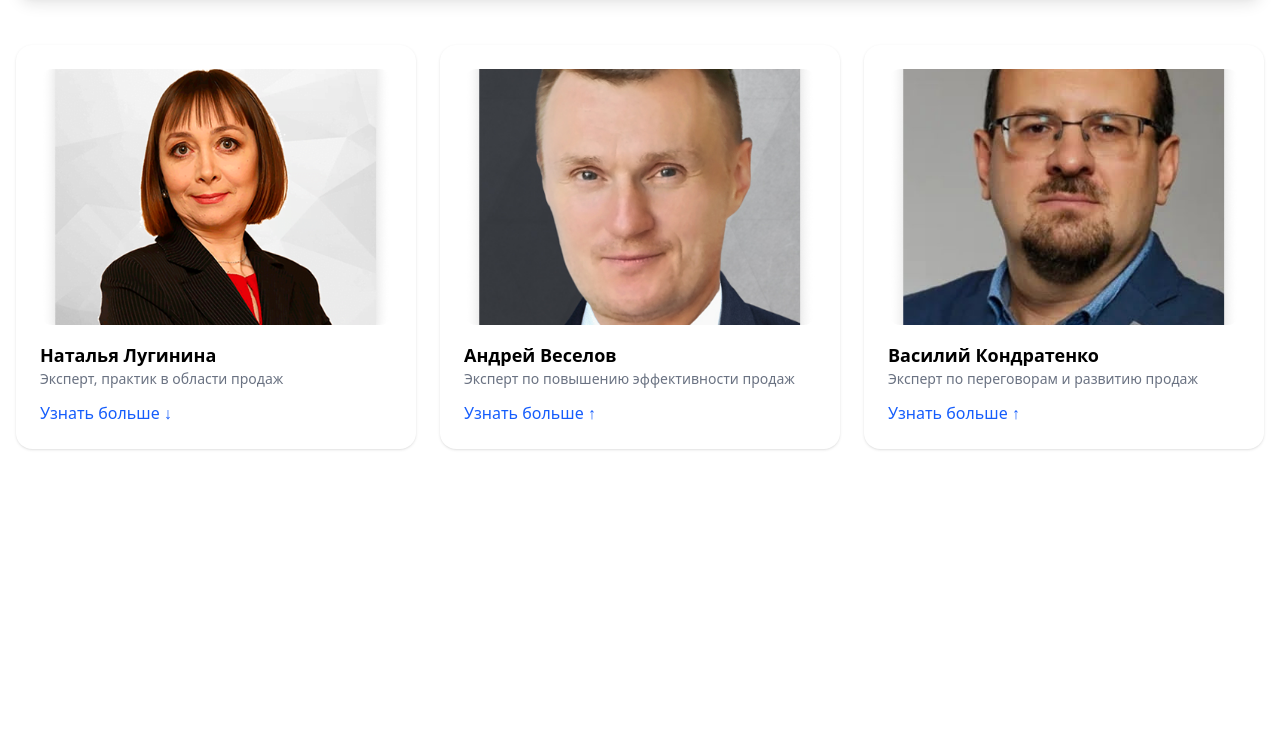
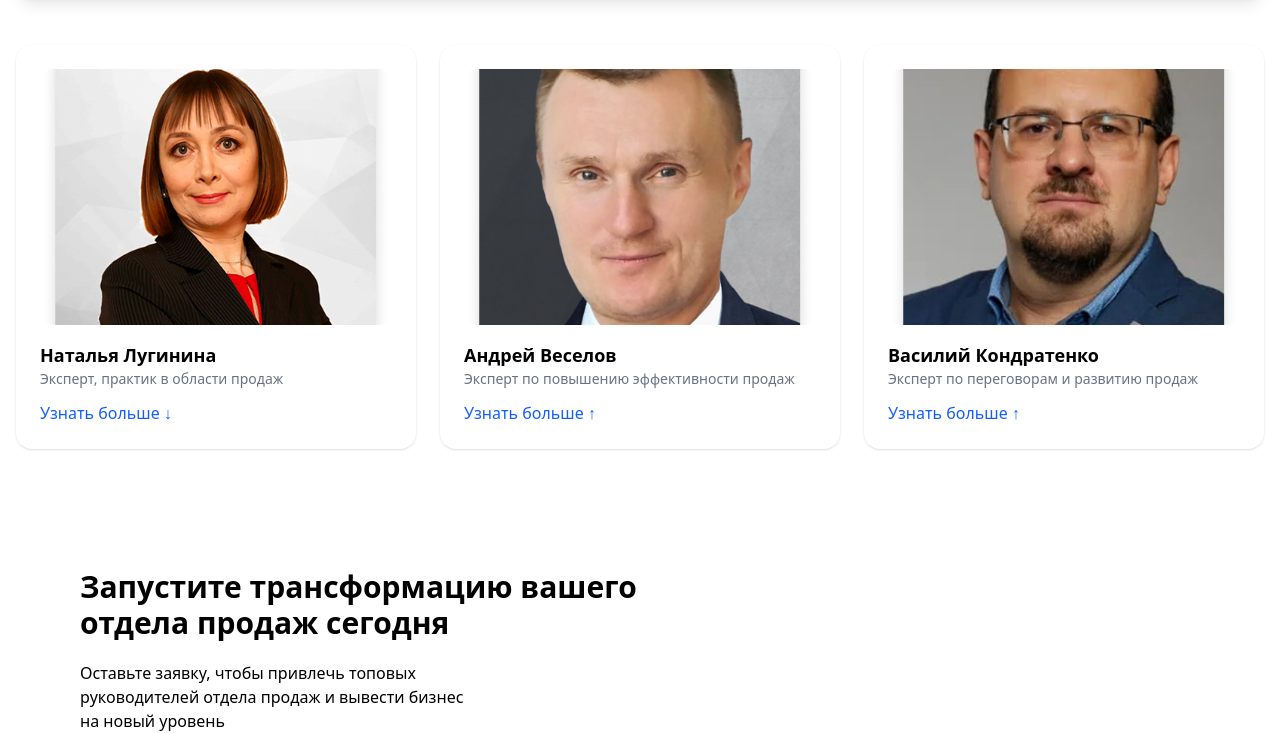
Before and after one commit to musliddinmamatqulov01-hash/muhammad-aliew, a website: page index.html in a window 1280 px wide. Shown: the part 8767-9500 px from the top of the page. Before the commit the page ends 9256 px from the top, so only its background shows below. Drawn offline with Linux system fonts and the light colour scheme.

Commit message:
footer 1

```diff
--- a/index.html
+++ b/index.html
@@ -1250,5 +1250,9 @@
 
   </div>
 </div>
+<div class="pt-20 lg:pl-20">
+  <h1 class="font-bold text-3xl lg:w-[600px]">Запустите трансформацию вашего отдела продаж сегодня</h1>
+  <p class="w-[400px] mt-5">Оставьте заявку, чтобы привлечь топовых руководителей отдела продаж и вывести бизнес на новый уровень</p>
+</div>
 </body>
 </html>
```
Also changed, not shown: src/output.css.
